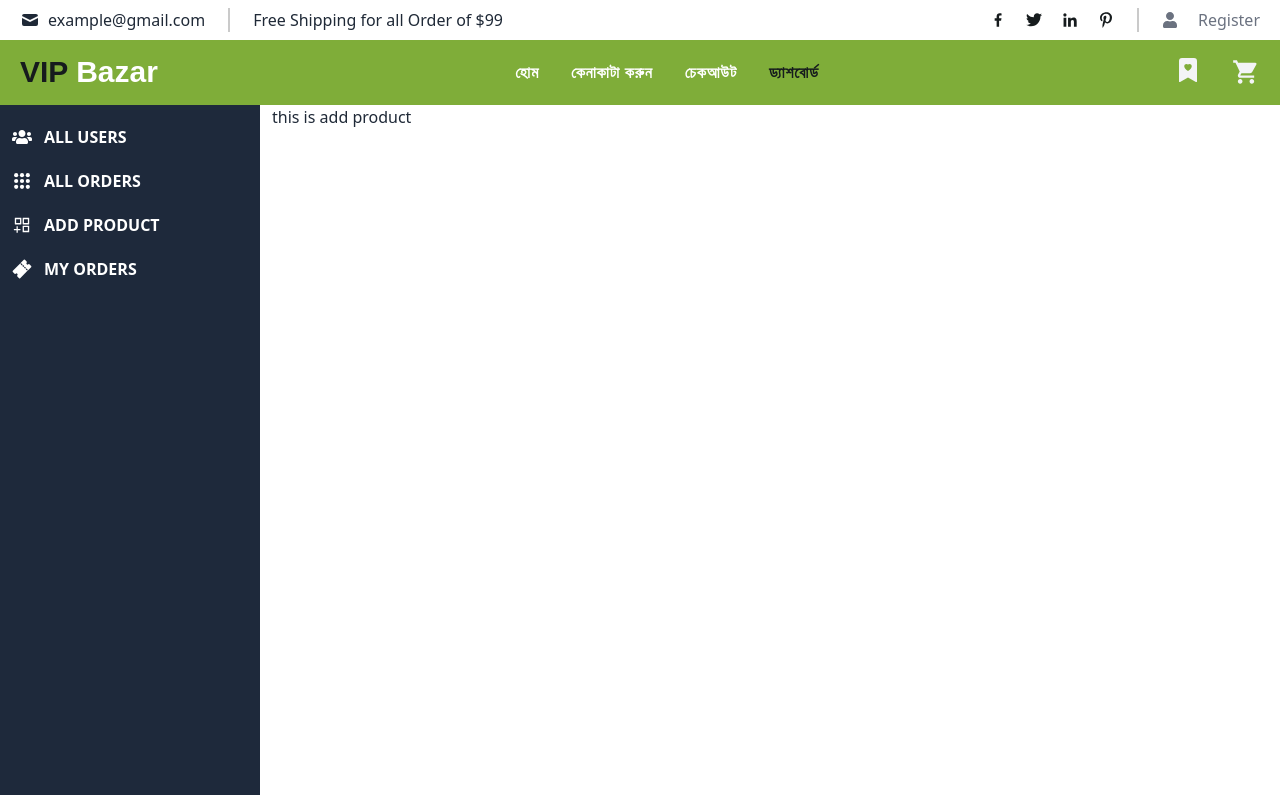
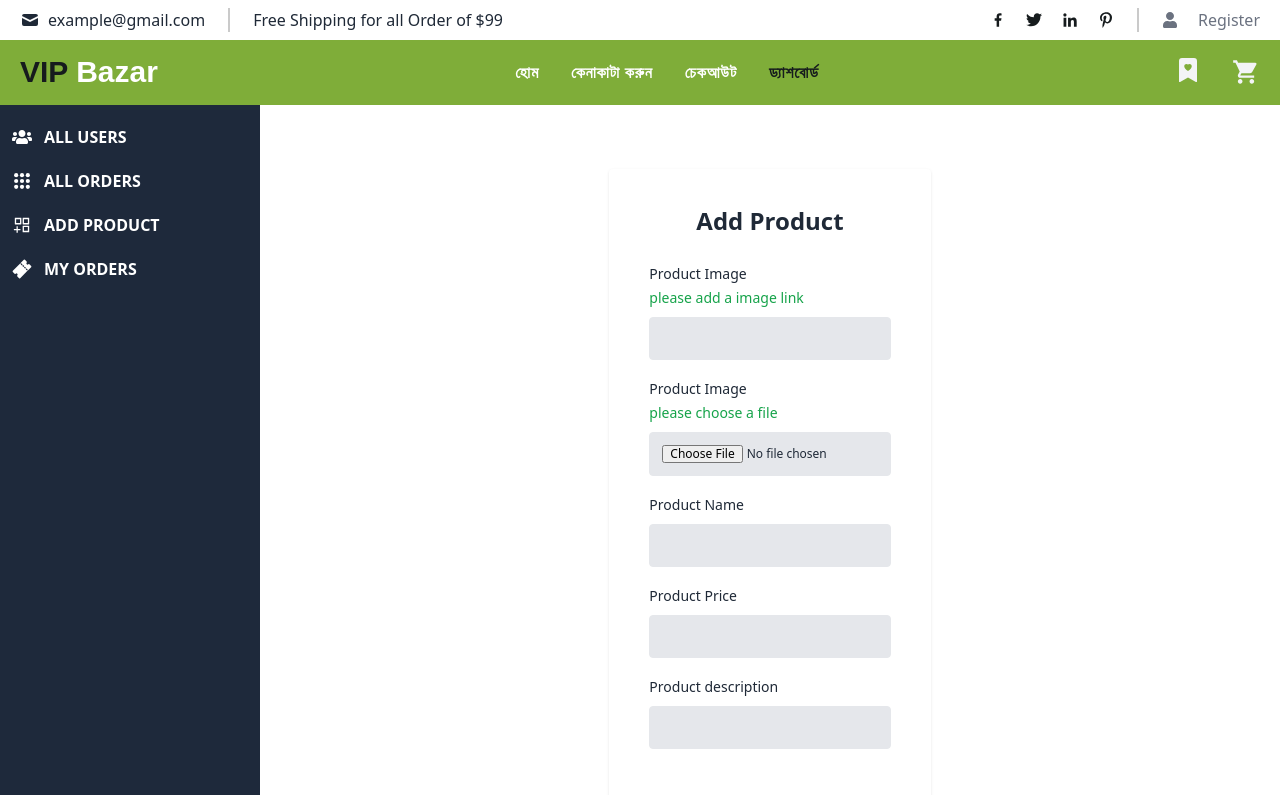
Before and after one commit to team-binarybrains/Ecommerce-client, a React (Create React App) app: page /dashboard/add-product in a window 1280 px wide. Shown: the top 795 px of the page. Built offline with nearby package versions, Linux system fonts and the light colour scheme; no server answers.

Commit message:
add product

```diff
--- a/src/Component/Dashboard/AddProduct/AddProduct.js
+++ b/src/Component/Dashboard/AddProduct/AddProduct.js
@@ -1,11 +1,188 @@
-import React from 'react'
+import React from "react";
+import { useForm } from "react-hook-form";
+import { toast } from "react-toastify";
 
 function AddProduct() {
-    return (
-        <div>
-            <h1>this is add product</h1>
+  const {
+    register,
+    formState: { errors },
+    handleSubmit,
+    reset,
+  } = useForm();
+
+  const onSubmit = async (data) => {
+    const productinfo = {
+      image: data.image,
+      name: data.name,
+      price: data.price,
+      details: data.description,
+    };
+    fetch("http://localhost:5000/add-product", {
+      method: "POST",
+      body: JSON.stringify(productinfo),
+      headers: {
+        "Content-type": "application/json",
+      },
+    })
+      .then((response) => response.json())
+      .then((json) => {
+        toast("Product Added Successfully");
+        // console.log(json);
+      });
+    reset();
+  };
+
+  return (
+    <div className="mb-10 h-full  w-full  px-4">
+      <div className="flex flex-col items-center justify-center">
+        <div className="bg-white shadow rounded lg:w-1/3  md:w-1/2 w-full p-10 mt-16">
+          <p
+            tabIndex={0}
+            role="heading"
+            aria-label="Login to your account"
+            className="text-2xl font-extrabold leading-6 mb-7 text-center text-gray-800"
+          >
+            Add Product
+          </p>
+          <form onSubmit={handleSubmit(onSubmit)}>
+            <div>
+              <lable className="text-sm font-medium leading-none text-gray-800">
+                Product Image <br />
+                <span className="text-green-600"> please add a image link</span>
+              </lable>
+              <input
+                aria-label="enter email adress"
+                role="input"
+                type="text"
+                className="bg-gray-200 border rounded focus:outline-none text-xs font-medium leading-none text-gray-800 py-3 w-full pl-3 mt-2"
+                {...register("image", {
+                  required: {
+                    value: true,
+                    message: "Image is Required",
+                  },
+                })}
+              />
+              <label className="label">
+                {errors.image?.type === "required" && (
+                  <span className="label-text-alt text-red-500">
+                    {errors.image.message}
+                  </span>
+                )}
+              </label>
+            </div>
+            <div>
+              <lable className="text-sm font-medium leading-none text-gray-800">
+                Product Image <br />
+                <span className="text-green-600"> please choose a file</span>
+              </lable>
+              <input
+                aria-label="enter email adress"
+                role="input"
+                type="file"
+                className="bg-gray-200 border rounded focus:outline-none text-xs font-medium leading-none text-gray-800 py-3 w-full pl-3 mt-2"
+                {...register("fileimage", {
+                  required: {
+                    value: true,
+                    message: "Image is Required",
+                  },
+                })}
+              />
+              <label className="label">
+                {errors.fileimage?.type === "required" && (
+                  <span className="label-text-alt text-red-500">
+                    {errors.fileimage.message}
+                  </span>
+                )}
+              </label>
+            </div>
+            <div>
+              <lable className="text-sm font-medium leading-none text-gray-800">
+                Product Name
+              </lable>
+              <input
+                aria-label="enter email adress"
+                role="input"
+                type="text"
+                className="bg-gray-200 border rounded focus:outline-none text-xs font-medium leading-none text-gray-800 py-3 w-full pl-3 mt-2"
+                {...register("name", {
+                  required: {
+                    value: true,
+                    message: "Product name Required",
+                  },
+                })}
+              />
+              <label className="label">
+                {errors.name?.type === "required" && (
+                  <span className="label-text-alt text-red-500">
+                    {errors.name.message}
+                  </span>
+                )}
+              </label>
+            </div>
+            <div>
+              <lable className="text-sm font-medium leading-none text-gray-800">
+                Product Price
+              </lable>
+              <input
+                aria-label="enter email adress"
+                role="input"
+                type="text"
+                className="bg-gray-200 border rounded focus:outline-none text-xs font-medium leading-none text-gray-800 py-3 w-full pl-3 mt-2"
+                {...register("price", {
+                  required: {
+                    value: true,
+                    message: "Price is Required",
+                  },
+                })}
+              />
+              <label className="label">
+                {errors.price?.type === "required" && (
+                  <span className="label-text-alt text-red-500">
+                    {errors.price.message}
+                  </span>
+                )}
+              </label>
+            </div>
+
+            <div>
+              <lable className="text-sm font-medium leading-none text-gray-800">
+                Product description
+              </lable>
+              <input
+                aria-label="enter email adress"
+                role="input"
+                type="text"
+                className="bg-gray-200 border rounded focus:outline-none text-xs font-medium leading-none text-gray-800 py-3 w-full pl-3 mt-2"
+                {...register("description", {
+                  required: {
+                    value: true,
+                    message: "Description is Required",
+                  },
+                })}
+              />
+              <label className="label">
+                {errors.description?.type === "required" && (
+                  <span className="label-text-alt text-red-500">
+                    {errors.description.message}
+                  </span>
+                )}
+              </label>
+            </div>
+
+            <div className="mt-8">
+              <button
+                role="button"
+                aria-label="create my account"
+                className="focus:ring-2 focus:ring-offset-2 focus:bg-green-600 text-sm font-semibold leading-none text-white focus:outline-none bg-green-600 border rounded hover:bg-green-800 py-4 w-full font-bold text-xl"
+              >
+                Add product
+              </button>
+            </div>
+          </form>
         </div>
-    )
+      </div>
+    </div>
+  );
 }
 
-export default AddProduct
+export default AddProduct;
```
